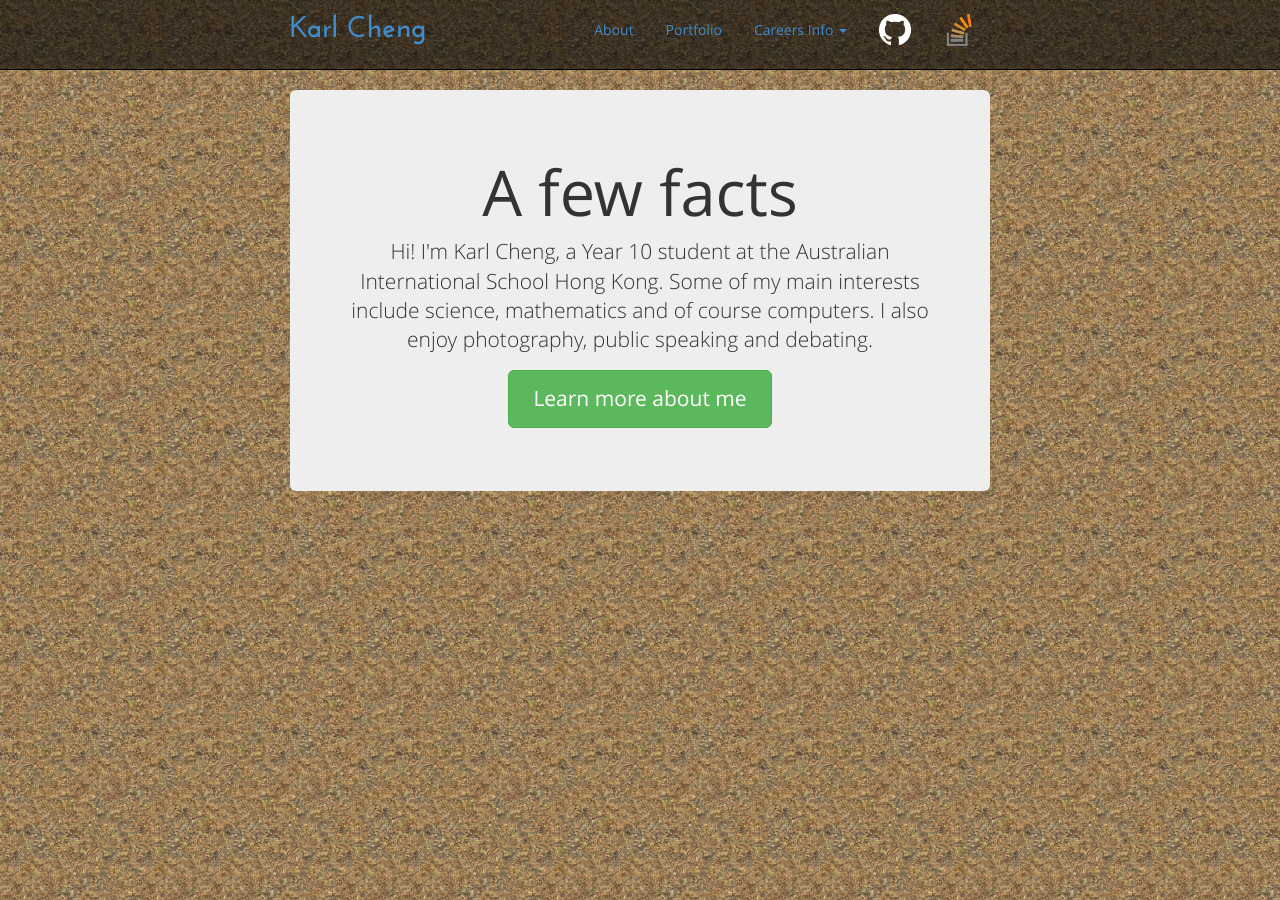
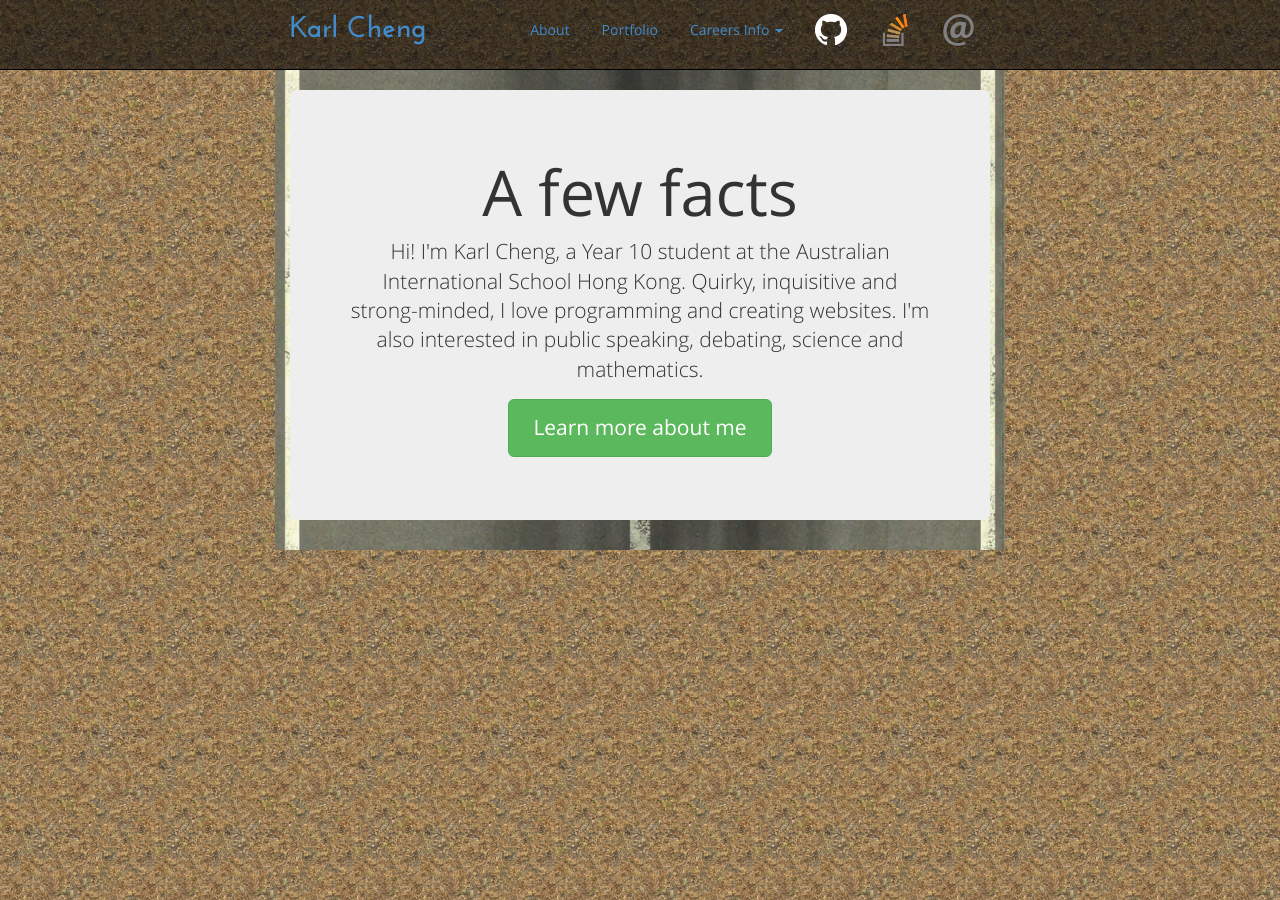
Before and after one commit to Qantas94Heavy/qantas94heavy.github.io, a Jekyll site: the page built from index.md, in a window 1280 px wide. Built offline with Jekyll 4.4.1, drawn with Linux system fonts in a browser that asks for light colours.

```diff
--- a/_layouts/default.html
+++ b/_layouts/default.html
@@ -51,12 +51,20 @@
           <li><a href="http://stackoverflow.com/users/2074608/qantas-94-heavy" class="logo">
             <img src="{{ site.baseurl }}/img/so-icon.png">
           </a></li>
+
+          <li><a href="mailto:site+qantas94heavy@gmail.com" class="logo">
+            <img src="{{ site.baseurl }}/img/email.png">
+          </a></li>
 				</ul>
 			</div>
     </div>
 
+    {% assign runway = "" %}
+    {% if page.url != "/index.html" and page.url != "" %}
+      {% assign runway = "runway" %}
+    {% endif %}
 
-    <div class="container runway">
+    <div class="container {{ runway }}">
       <div class="content">{{ content }}</div>
     </div> <!-- /container -->
 
--- a/_layouts/home.html
+++ /dev/null
@@ -1,70 +0,0 @@
----
-# based on the Jumbotron Narrow example from http://getbootstrap.com :)
----
-
-<!DOCTYPE html>
-<html lang="en">
-  <head>
-    <meta charset="utf-8">
-    <meta name="viewport" content="width=device-width, initial-scale=1">
-    <title>Home</title>
-
-    <!-- Bootstrap core CSS -->
-    <link href="{{ site.baseurl }}/dist/css/bootstrap.css" rel="stylesheet">
-
-    <!-- Custom styles for this template -->
-    <link href="{{ site.baseurl }}/css/default.css" rel="stylesheet">
-  </head>
-  <body class="grass">
-    <div class="header">
-			<div class="container">
-        <h2 class="pull-left"><a href="{{ site.baseurl }}">Karl Cheng</a></h2>
-
-        <ul class="nav nav-pills pull-right">
-					{% for link in site.navigation %}
-						{% if link.children %}
-              {% assign isActive = "" %}
-              {% for child in link.children %}
-                {% if page.url == child.url %}
-                  {% assign isActive = "active" %}
-                {% endif %}
-              {% endfor %}
-							<li class="dropdown pointer {{ isActive }}">
-								<a class="dropdown-toggle" data-toggle="dropdown">{{ link.text }} <span class="caret"></span></a>
-								<ul class="dropdown-menu">
-								{% for child in link.children %}
-									<li><a href="{{ site.baseurl }}{{ child.url }}">{{ child.text }}</a></li>
-								{% endfor %}
-								</ul>
-							</li>
-						{% elsif page.url == link.url %}
-							<li class="active"><a href="{{ site.baseurl }}{{ link.url }}">{{ link.text }}</a></li>
-						{% else %}
-							<li><a href="{{ site.baseurl }}{{ link.url }}">{{ link.text }}</a></li>
-						{% endif %}
-					{% endfor %}
-
-          <li id="github"><a href="https://github.com/Qantas94Heavy" class="logo">
-            <img src="{{ site.baseurl }}/img/github/PNG/GitHub-Mark-Light-32px.png">
-          </a></li>
-
-          <li><a href="http://stackoverflow.com/users/2074608/qantas-94-heavy" class="logo">
-            <img src="{{ site.baseurl }}/img/so-icon.png">
-          </a></li>
-				</ul>
-			</div>
-    </div>
-
-
-    <div class="container">
-      <div class="content">{{ content }}</div>
-    </div> <!-- /container -->
-
-    <!-- Bootstrap core JavaScript
-    ================================================== -->
-    <!-- Placed at the end of the document so the pages load faster -->
-		<script src="{{ site.baseurl }}/dist/js/jquery-1.11.1.js"></script>
-    <script src="{{ site.baseurl }}/dist/js/bootstrap.js"></script>
-		<script src="{{ site.baseurl }}/js/code.js"></script>
-  </body>
-</html>
--- a/index.md
+++ b/index.md
@@ -1,11 +1,13 @@
 ---
-layout: home
+layout: default
 ---
 
 <div class="jumbotron">
   <h1>A few facts</h1>
   <p class="lead">
-  Hi! I'm Karl Cheng, a Year 10 student at the Australian International School Hong Kong. Some of my main interests include science, mathematics and of course computers. I also enjoy photography, public speaking and debating.
+    Hi! I'm Karl Cheng, a Year 10 student at the Australian International School Hong Kong.
+    Quirky, inquisitive and strong-minded, I love programming and creating websites.
+    I'm also interested in public speaking, debating, science and mathematics.
   </p>
   <p><a class="btn btn-lg btn-success" href="{{ site.baseurl }}/about.html" role="button">Learn more about me</a></p>
 </div>
```
Also changed, not shown: about.md (+30 -9 lines), img/email.png (added).
